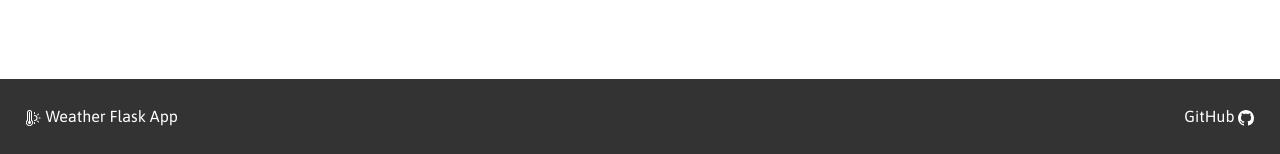
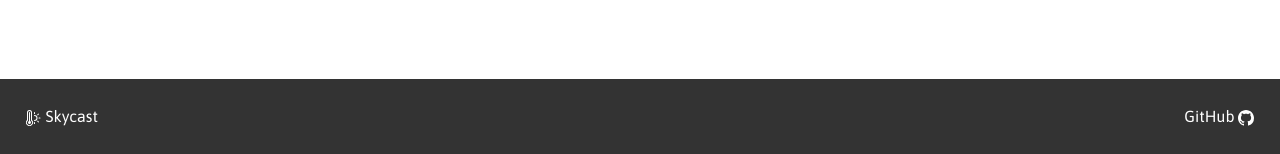
Before and after one commit to jschhie/Weather-App, a Flask app: page / in a window 1280 px wide. Shown: the part 646-800 px from the top of the page. Run offline with Flask 3, Linux system fonts and the light colour scheme; data comes from the database, SQL or seed files in the repository; data that the repository does not hold is empty.

Commit message:
style: Align app naming, demos

```diff
--- a/website/templates/base.html
+++ b/website/templates/base.html
@@ -101,7 +101,7 @@
                     <path d='M5 12.5a1.5 1.5 0 1 1-2-1.415V2.5a.5.5 0 0 1 1 0v8.585A1.5 1.5 0 0 1 5 12.5z'/>
                     <path d='M1 2.5a2.5 2.5 0 0 1 5 0v7.55a3.5 3.5 0 1 1-5 0V2.5zM3.5 1A1.5 1.5 0 0 0 2 2.5v7.987l-.167.15a2.5 2.5 0 1 0 3.333 0L5 10.486V2.5A1.5 1.5 0 0 0 3.5 1zm5 1a.5.5 0 0 1 .5.5v1a.5.5 0 0 1-1 0v-1a.5.5 0 0 1 .5-.5zm4.243 1.757a.5.5 0 0 1 0 .707l-.707.708a.5.5 0 1 1-.708-.708l.708-.707a.5.5 0 0 1 .707 0zM8 5.5a.5.5 0 0 1 .5-.5 3 3 0 1 1 0 6 .5.5 0 0 1 0-1 2 2 0 0 0 0-4 .5.5 0 0 1-.5-.5zM12.5 8a.5.5 0 0 1 .5-.5h1a.5.5 0 1 1 0 1h-1a.5.5 0 0 1-.5-.5zm-1.172 2.828a.5.5 0 0 1 .708 0l.707.708a.5.5 0 0 1-.707.707l-.708-.707a.5.5 0 0 1 0-.708zM8.5 12a.5.5 0 0 1 .5.5v1a.5.5 0 0 1-1 0v-1a.5.5 0 0 1 .5-.5z'/>
                 </svg>
-                <a class="footer-link" href="/">Weather Flask App</a>
+                <a class="footer-link" href="/">Skycast</a>
             </span>
             <span class="col-3 footer-right">
                 <a class="footer-link" href="https://github.com/jschhie/Weather-App" target="_blank">GitHub</a>
--- a/website/templates/home.html
+++ b/website/templates/home.html
@@ -1,6 +1,6 @@
 {% extends 'base.html' %}
 
-{% block title %}Weather Report{% endblock %}
+{% block title %}Skycast{% endblock %}
 
 {% block content %}
 
```
Also changed, not shown: README.md, demos/desktop-demo.png (added), demos/weather-demo.png (deleted).
